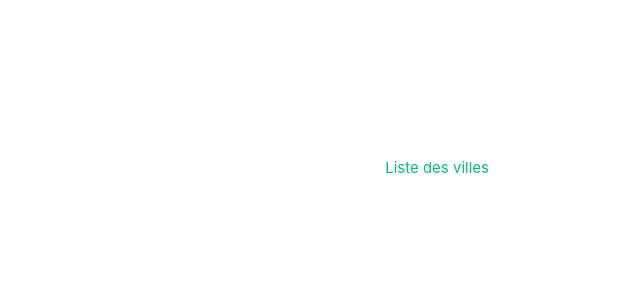
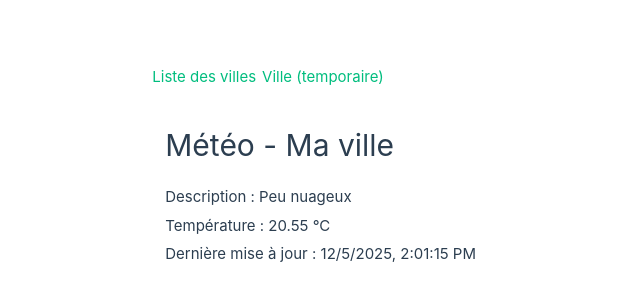
Before and after one commit to sandrine-bd/vue-meteo, a Vue app: page /ville in a window 1280 px wide. Before the commit this address had no page. Shown: the part 224-524 px from the top of the page, without its empty margins (148-788 px from the left). Built offline with nearby package versions, Linux system fonts and the light colour scheme.

Commit message:
Création d'un composant pour représenter la météo d'une ville

```diff
--- a/src/App.vue
+++ b/src/App.vue
@@ -2,6 +2,7 @@
   <div>
     <nav>
       <router-link to="/villes">Liste des villes</router-link>
+      <router-link to="/ville">Ville (temporaire)</router-link>
     </nav>
 
     <!--- Le contenu de la route sélectionnée s'affiche ici-->
--- /dev/null
+++ b/src/components/City.vue
@@ -0,0 +1,32 @@
+<template>
+    <div class="city">
+        <h1>Météo - {{ city.name }}</h1>
+
+        <p><strong>Description : </strong> {{ city.weather }}</p>
+        <p><strong>Température : </strong> {{ city.temperature }} °C</p>
+        <p><strong>Dernière mise à jour :</strong> {{ city.updatedAt.toLocaleString() }}</p>
+    </div>
+</template>
+
+<script setup>
+import { reactive } from 'vue'
+
+const city = reactive({
+    name: "Ma ville",
+    weather: "Peu nuageux",
+    temperature: 20.55,
+    updatedAt: new Date()
+})
+</script>
+
+<style scoped>
+.city {
+    padding: 1rem;
+}
+h1 {
+    margin-bottom: 1rem;
+}
+p {
+    margin: 0.3rem 0;
+}
+</style>
--- a/src/router/index.js
+++ b/src/router/index.js
@@ -2,12 +2,18 @@ import { createRouter, createWebHistory } from 'vue-router'
 
 // Import des écrans (views)
 import CitiesList from '../views/CitiesList.vue'
+import City from '@/components/City.vue'
 
 const routes = [
   {
     path: '/villes',
     name: 'cities',
     component: CitiesList
+  },
+  {
+    path: '/ville',
+    name: 'city',
+    component: City
   }
 ]
 
```
